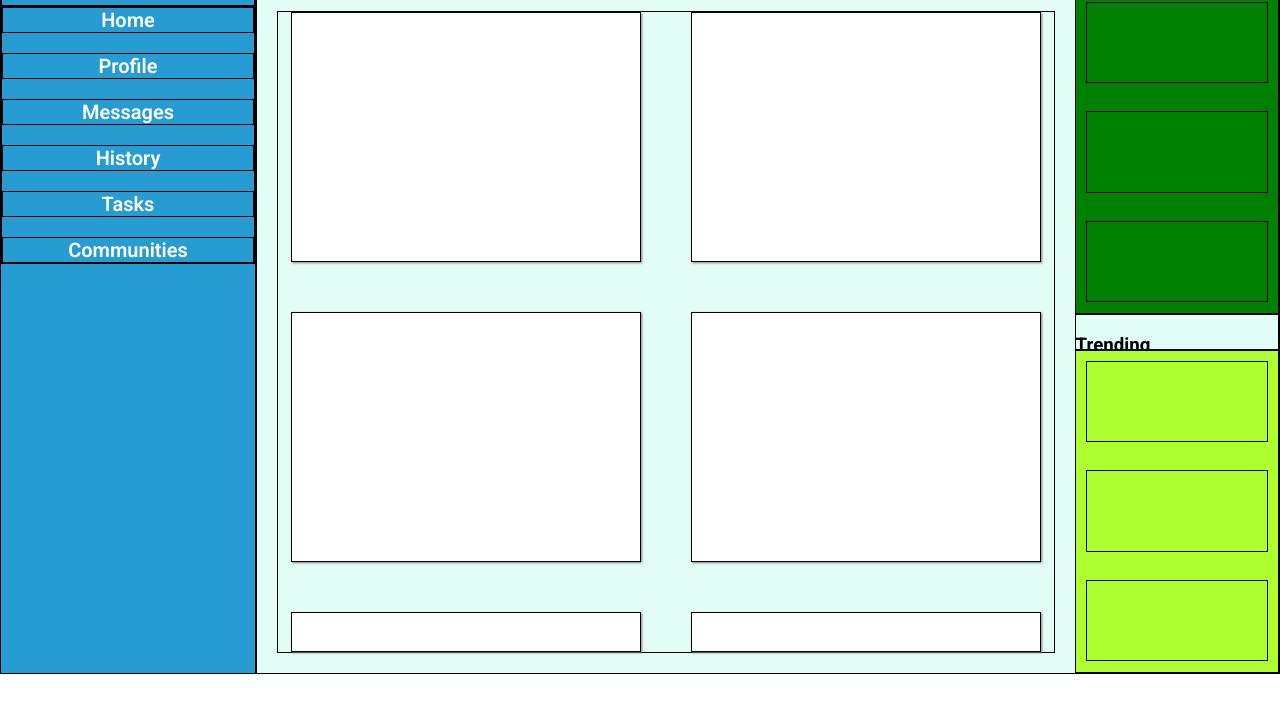
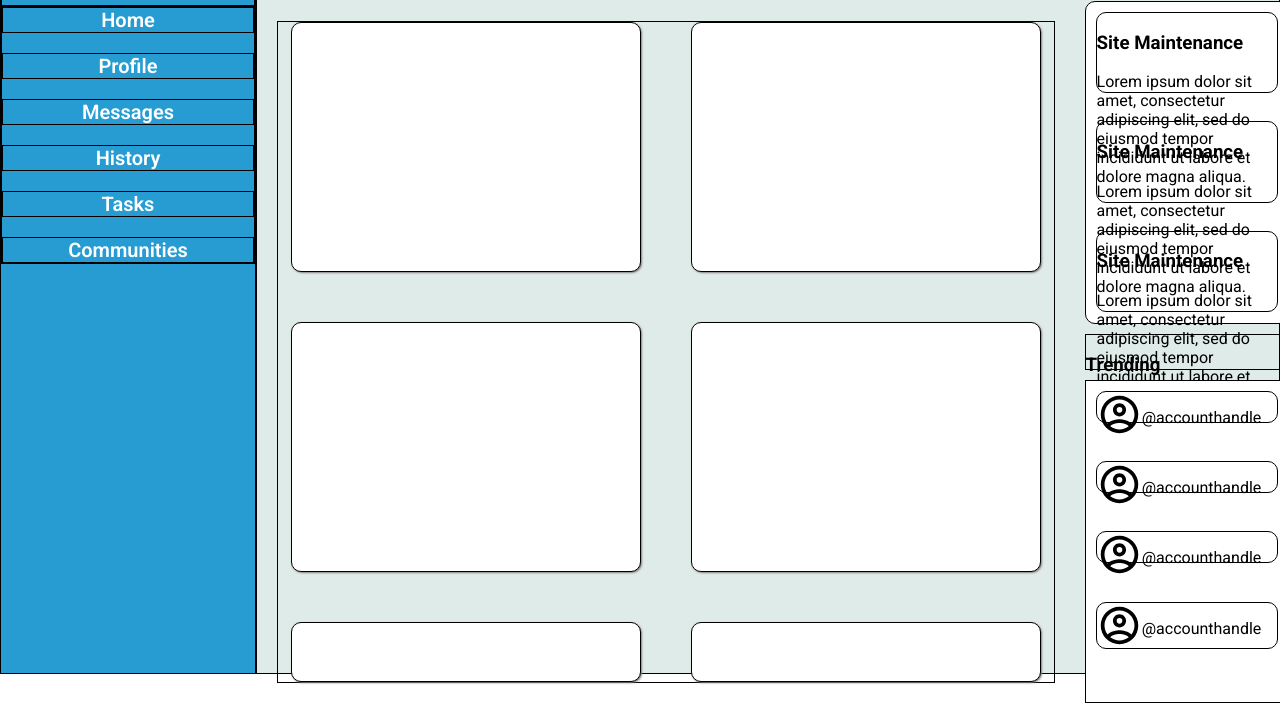
Before and after one commit to cyanryann/odin-admin, a plain HTML site: page index.html in a window 1280 px wide. Shown: the part 126-829 px from the top of the page. Before the commit the page ends 800 px from the top, so only its background shows below. Drawn offline with Linux system fonts and the light colour scheme.

Commit message:
trending section styling adjusted

```diff
--- a/index.html
+++ b/index.html
@@ -89,27 +89,37 @@
             </div>
             <div class="announcements">
                 <div>
-
+                    <h3>Site Maintenance</h3>
+                    <p>Lorem ipsum dolor sit amet, consectetur adipiscing elit, sed do eiusmod tempor incididunt ut labore et dolore magna aliqua.</p>
                 </div>
                 <div>
-
+                    <h3>Site Maintenance</h3>
+                    <p>Lorem ipsum dolor sit amet, consectetur adipiscing elit, sed do eiusmod tempor incididunt ut labore et dolore magna aliqua.</p>
                 </div>
                 <div>
-
+                    <h3>Site Maintenance</h3>
+                    <p>Lorem ipsum dolor sit amet, consectetur adipiscing elit, sed do eiusmod tempor incididunt ut labore et dolore magna aliqua.</p>
                 </div>
             </div>
             <div class="trending-title">
                 <h3>Trending</h3>
             </div>
             <div class="trending">
-                <div>
-
+                <div class="trending-account">
+                    <img src="resources/account-circle-outline.svg">
+                    <p>@accounthandle</p>
                 </div>
-                <div>
-
+                <div class="trending-account">
+                    <img src="resources/account-circle-outline.svg">
+                    <p>@accounthandle</p>
                 </div>
-                <div>
-
+                <div class="trending-account">
+                    <img src="resources/account-circle-outline.svg">
+                    <p>@accounthandle</p>
+                </div>
+                <div class="trending-account">
+                    <img src="resources/account-circle-outline.svg">
+                    <p>@accounthandle</p>
                 </div>
             </div>
         </div>
--- a/style.css
+++ b/style.css
@@ -122,12 +122,13 @@ button {
     gap: 20px;
 }
 .main-content {
-    background-color: rgb(226, 252, 246);
+    background-color: rgb(223, 235, 232);
     grid-column: 2 / 3;
     grid-row: 2 / 3;
     display: grid;
     grid-template-columns: 80% 20%;
     grid-template-rows: 5% 45% 5% 45%;
+    gap: 10px;
 }
 .project-title {
     grid-column: 1 / 2;
@@ -150,16 +151,18 @@ button {
 .projects > div {
     border: 1px black solid;
     background-color: white;
+    border-radius: 10px;
     box-shadow: 1px 1px 2px rgb(126, 126, 126);
 }
 .announcement-title {
     grid-column: 2 / 3;
+    grid-row: 1 / 2;
 }
 .announcement-title h3 {
     text-align: left;
 }
 .announcements {
-    background-color: green;
+    background-color: rgb(255, 255, 255);
     grid-column: 2 / 3;
     grid-row:2 / 3;
     display: grid;
@@ -167,9 +170,11 @@ button {
     grid-template-rows: 33% 33% 33%;
     gap: 10px;
     padding: 10px;
+    border-radius: 10px;
 }
 .announcements > div {
     border: black 1px solid;
+    border-radius: 10px;
     height: 80%;
 }
 .trending-title {
@@ -180,18 +185,23 @@ button {
     text-align: left;
 }
 .trending {
-    background-color: greenyellow;
+    background-color: rgb(255, 255, 255);
     grid-column: 2 / 3;
     grid-row: 4 / 5;
     display: grid;
     grid-template-columns: 100%;
-    grid-template-rows: 33% 33% 33%;
+    grid-template-rows: 20% 20% 20%;
     gap: 10px;
     padding: 10px;
 }
 .trending > div {
     border: 1px black solid;
-    height: 80%;
+    border-radius: 10px;
+    height: 50%;
+}
+.trending-account {
+    display: grid;
+    grid-template-columns: 25% 75%;
 }
 .account {
     grid-column: 3 / 4;
```
Also changed, not shown: resources/account-circle-outline.svg (added).
